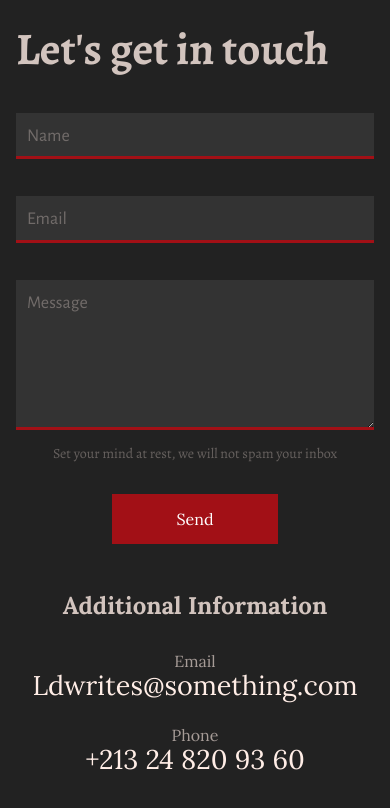
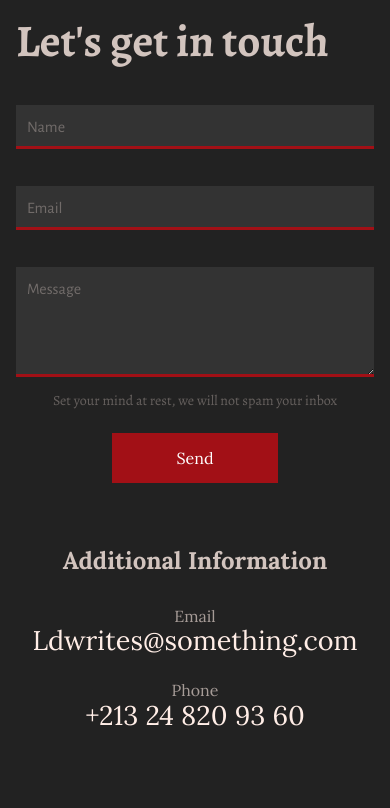
Before and after one commit to LokmaneDaoudi/L.D.Bsoton, a Nuxt app: page /contact in a window 390 px wide. Shown: the top 808 px of the page. Built offline with nearby package versions, Linux system fonts and the light colour scheme.

Commit message:
fixed xl breakpoint

```diff
--- a/assets/styles/utils/_forms.scss
+++ b/assets/styles/utils/_forms.scss
@@ -3,10 +3,10 @@
   --top-offset: -77%;
   margin-top: 2.3rem;
 
-  @media screen and (min-width: $xl) {
-    --padding: 15px 13px;
+  @include media-breakpoint-up(xl) {
+    --padding: 14px 12px;
     --top-offset: -80%;
-    margin-top: 3rem;
+    margin-top: 2.8rem;
   }
 
   position: relative;
--- a/pages/about-me.vue
+++ b/pages/about-me.vue
@@ -1,6 +1,6 @@
 <template>
   <div class="container">
-    <div class="row g-3 py-3 md:pt-4 xl:pt-6 relative">
+    <div class="row g-3 py-3 md:pt-4 relative">
       <div class="col-12 md:col-6 align-self-center">
         <div class="avatar-img box">
           <img src="/img/avatar.jpg" class="box-content px-3 xl:px-5" alt="" />
@@ -11,7 +11,7 @@
           WHO AM I?
         </h2>
       </div>
-      <div class="col-12 md:col-6 md:f-14px xl:f-24px text">
+      <div class="col-12 md:col-6 f-14px md:f-12px xl:f-20px text">
         <p>
           I was born on June 2nd 1999. Before making my debut novel, I got my
           professional Bachelor's degree in mining engineering from the
--- a/pages/books.vue
+++ b/pages/books.vue
@@ -1,5 +1,5 @@
 <template>
-  <div class="container py-4 xl:py-5">
+  <div class="container py-4">
     <div class="flex flex-column mx-auto" style="max-width: 1327px">
       <div class="flex book" v-for="book in books" :key="book.title">
         <div
@@ -157,32 +157,6 @@ let books = [
       in time to where it all began: Moscow in 1988.
     `,
   },
-  {
-    title: 'The Terminator',
-    sub_title: 'Nice ?',
-    sub_title_aside: 'Lmao okay',
-    cover: '/img/books/terminator.jpg',
-    link_excerpt: 'https://www.terminator.com/except',
-    body: `
-      A hard-working scientist and soon-to-be father, Dr Jevise Scott
-      regrettably decides to steal the research papers of his
-      supervising professor, Theodore Semyonovich, in order to invent
-      time-travel and attain worldwide renown like that of chronicled
-      scientists, such as Albert Einstein and Sir Isaac Newton.
-      <br /><br />
-      Following this revelation, Scott is ultimately forced to flee his
-      home and leave any hope of a bright future. Although, during his
-      attempt to escape, he is chased and abducted by his physically
-      superior pursuers. Fortunately for him, however, a group of
-      mysterious people rescue him, and later reveal themselves as
-      time-travellers from 27 years in the future.
-      <br /><br />
-      Dr Scott, who is pained by his mistakes, has no choice but to
-      follow them on a one-chance mission to undo his misdeeds, with the
-      hope of preventing a dystopian future. Together, they travel back
-      in time to where it all began: Moscow in 1988.
-    `,
-  },
 ];
 
 const route = useRoute();
--- a/pages/contact.vue
+++ b/pages/contact.vue
@@ -1,6 +1,6 @@
 <template>
-  <div class="container py-4 xl:py-5">
-    <div class="row xl:pt-3">
+  <div class="container py-3">
+    <div class="row">
       <div class="col-12 md:mb-3 xl:mb-5">
         <h1 class="f-alegreya f-bold op-80 m-0">Let's get in touch</h1>
       </div>
@@ -42,8 +42,8 @@
           <p
             class="
               f-alegreya f-14px
-              md:f-20px
-              xl:f-25px
+              md:f-18px
+              xl:f-22px
               op-30
               text-center
               md:text-left
@@ -52,7 +52,7 @@
             Set your mind at rest, we will not spam your inbox
           </p>
 
-          <div class="text-center mt-5">
+          <div class="text-center mt-4">
             <button class="btn btn-primary py-3 px-7">Send</button>
           </div>
         </form>
@@ -62,8 +62,7 @@
           col-12
           md:col-6
           info
-          mt-6
-          md:mt-10
+          mt-7
           p-0
           md:pl-4
           xl:pl-0
@@ -98,11 +97,12 @@
 <style lang="scss" scoped>
 h1 {
   font-size: 45px;
-  @media screen and (min-width: $md) {
+
+  @include media-breakpoint-up(md) {
     font-size: 123px;
     line-height: 0.8;
   }
-  @media screen and (min-width: $xl) {
+  @include media-breakpoint-up(xl) {
     font-size: 170px;
   }
 }
@@ -130,12 +130,12 @@ h1 {
   .input-container {
     font-family: 'AlegreyaSans', Arial, sans-serif;
 
-    font-size: 18px;
-    @media screen and (min-width: $md) {
+    font-size: 16px;
+    @include media-breakpoint-up(md) {
+      font-size: 18px;
+    }
+    @include media-breakpoint-up(xl) {
       font-size: 20px;
-    }
-    @media screen and (min-width: $xl) {
-      font-size: 25px;
     }
 
     label {
@@ -146,12 +146,12 @@ h1 {
 
 textarea {
   min-height: 100px;
-  height: 150px;
-  @media screen and (min-width: $md) {
-    height: 180px;
+  height: 110px;
+  @include media-breakpoint-up(md) {
+    height: 140px;
   }
-  @media screen and (min-width: $xl) {
-    height: 200px;
+  @include media-breakpoint-up(xl) {
+    height: 160px;
   }
 }
 </style>
```
